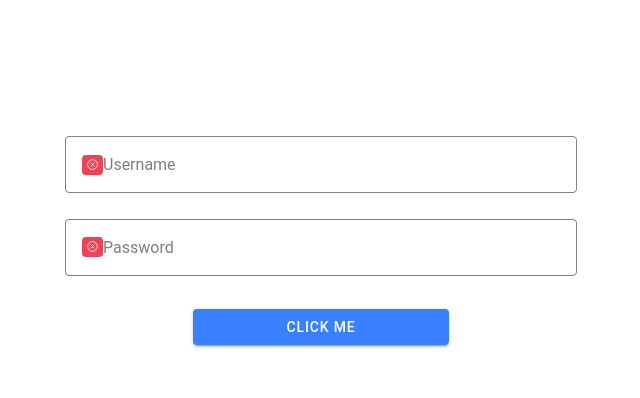
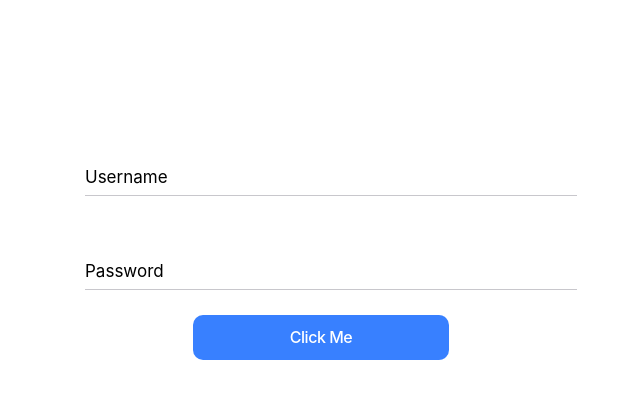
Before and after one commit to KSherwoodd/ControlNews, a React (Create React App) app: page / in a window 1280 px wide. Shown: the top 398 px of the page, without its empty margins (319-959 px from the left). Built offline with nearby package versions, Linux system fonts and the light colour scheme.

Commit message:
2 files modified

```diff
--- a/src/Home/App.tsx
+++ b/src/Home/App.tsx
@@ -39,7 +39,7 @@ import Header from './mainHeader';
 import { IonReactRouter } from '@ionic/react-router';
 
 setupIonicReact({
-  mode: 'md',
+  mode: 'ios',
 });
 
 /*
--- a/src/Home/SignInPage/SignInPage.tsx
+++ b/src/Home/SignInPage/SignInPage.tsx
@@ -29,7 +29,7 @@ function SignIn() {
         <IonContent>
           <IonList>
             <IonItem fill="outline" id="username-input">
-              <IonLabel position="stacked"></IonLabel>
+              <IonLabel position="floating">Username</IonLabel>
               <IonInput className="detail-input" placeholder="Username">
                 <IonBadge slot="end" color={!validCheck ? 'danger' : 'success'}>
                   <IonIcon icon={!validCheck ? cross : tick} />
@@ -38,7 +38,7 @@ function SignIn() {
             </IonItem>
 
             <IonItem fill="outline" id="password-input">
-              <IonLabel position="stacked"></IonLabel>
+              <IonLabel position="floating">Password</IonLabel>
               <IonInput
                 className="detail-input"
                 type="password"
```
